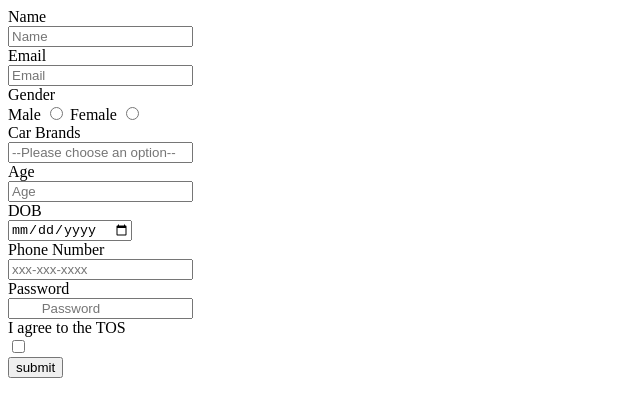
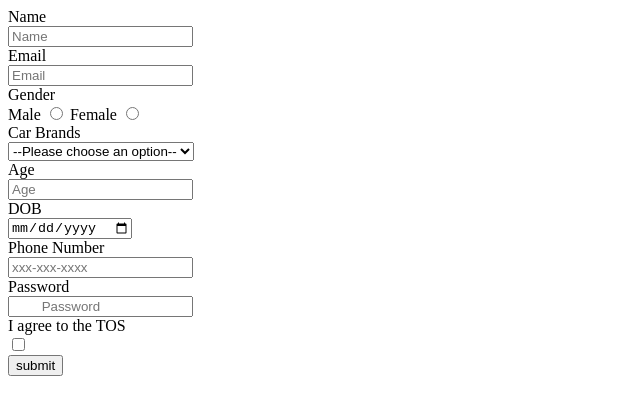
Before and after one commit to acciojob/signup-form-car-jaiss1441, a website: page main.html in a window 1280 px wide. Shown: the whole page, without its empty margins (0-640 px from the left). Drawn offline with Linux system fonts and the light colour scheme.

Commit message:
created a submission

```diff
--- a/main.html
+++ b/main.html
@@ -19,7 +19,12 @@
 		<label for="gender_f">Female</label>
 		<input type="radio" name="gender"  required id="gender_f" ><br>
 		<label for="cars">Car Brands</label><br>
-		<input type="select" required id="cars" placeholder="--Please choose an option--"><br>
+		 <select id="cars">
+        <option value="">--Please choose an option--</option>
+        <option value="ford">Ford</option>
+        <option value="toyota">Toyota</option>
+        <option value="honda">Honda</option>
+    </select><br>
 		<label for="age">Age</label><br>
 		<input type="number" required id="age" placeholder="Age"><br>
 		<label for="dob">DOB</label><br>
```
